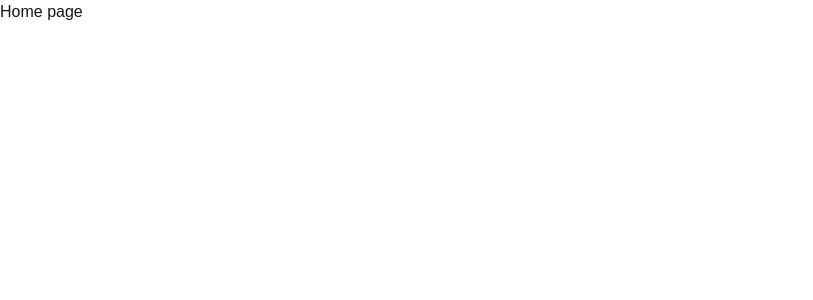
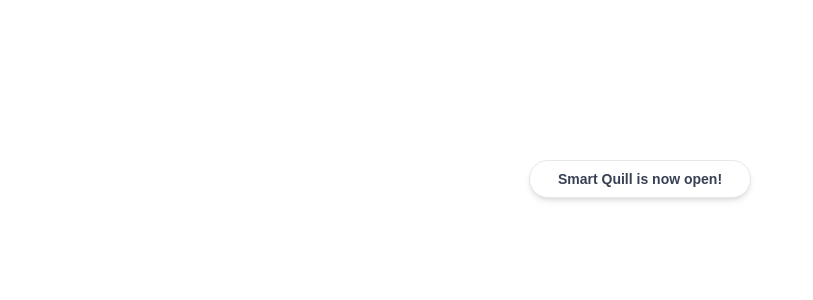
Before and after one commit to ndrsov/smart-quill, a Next.js app: page / in a window 1280 px wide. Shown: the top 300 px of the page, without its empty margins (0-813 px from the left). Built offline with nearby package versions, Linux system fonts and the light colour scheme.

Commit message:
Update Home component to use MaxWidthWrapper for improved layout

```diff
--- a/src/app/page.tsx
+++ b/src/app/page.tsx
@@ -1,3 +1,13 @@
+import MaxWidthWrapper from '@/components/MaxWidthWrapper';
+
 export default function Home() {
-  return <div>Home page</div>;
+  return (
+    <MaxWidthWrapper className="mb-12 mt-28 sm:mt-40 flex flex-col items-center justify-center text-center">
+      <div className="mx-auto mb-4 flex max-w-fit items-center justify-center space-x-2 overflow-hidden rounded-full border border-gray-200 bg-white px-7 py-2 shadow-md backdrop-blur transition-all hover:border-gray-300 hover:bg-white/50">
+        <p className="text-sm font-semibold text-gray-700">
+          Smart Quill is now open!
+        </p>
+      </div>
+    </MaxWidthWrapper>
+  );
 }
```
